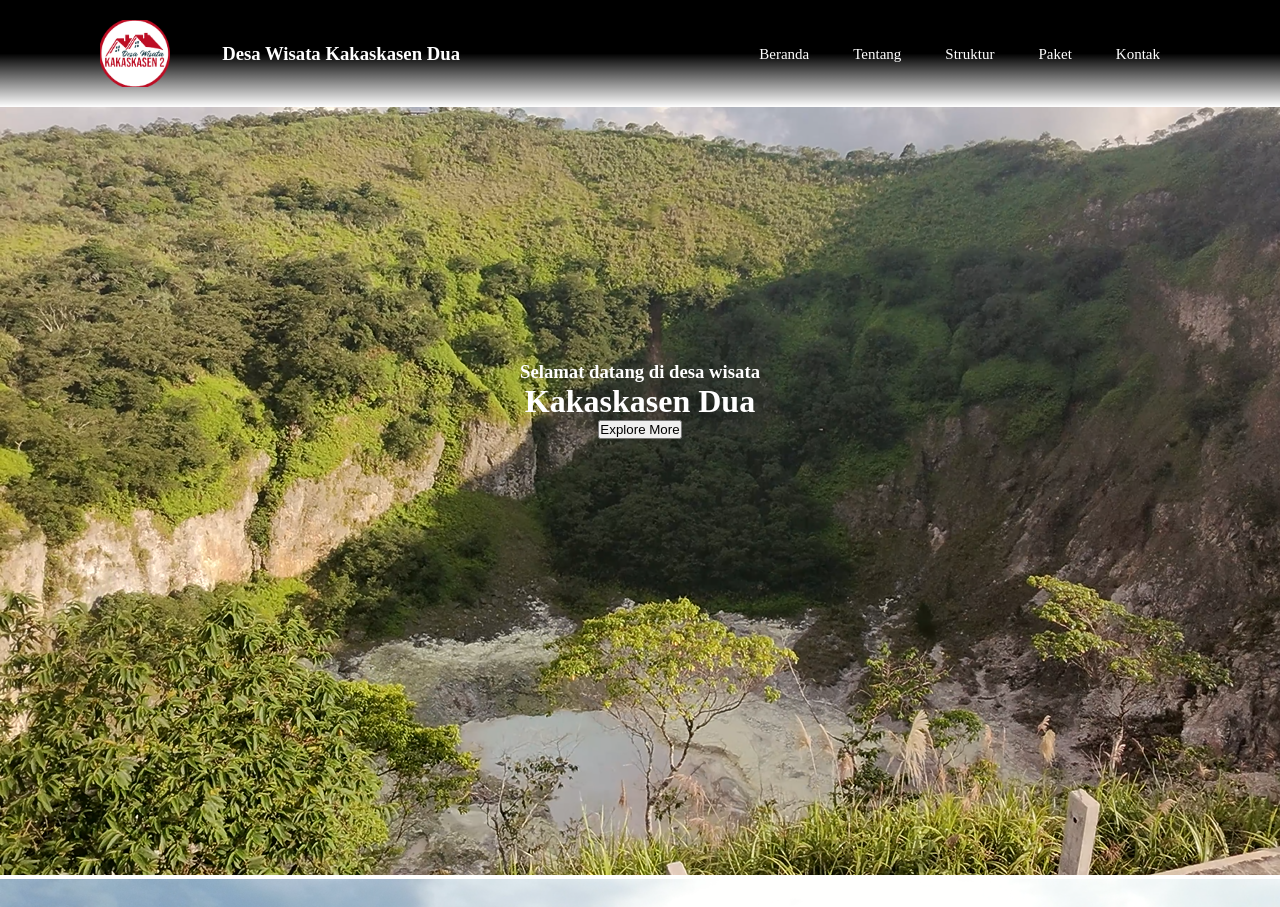
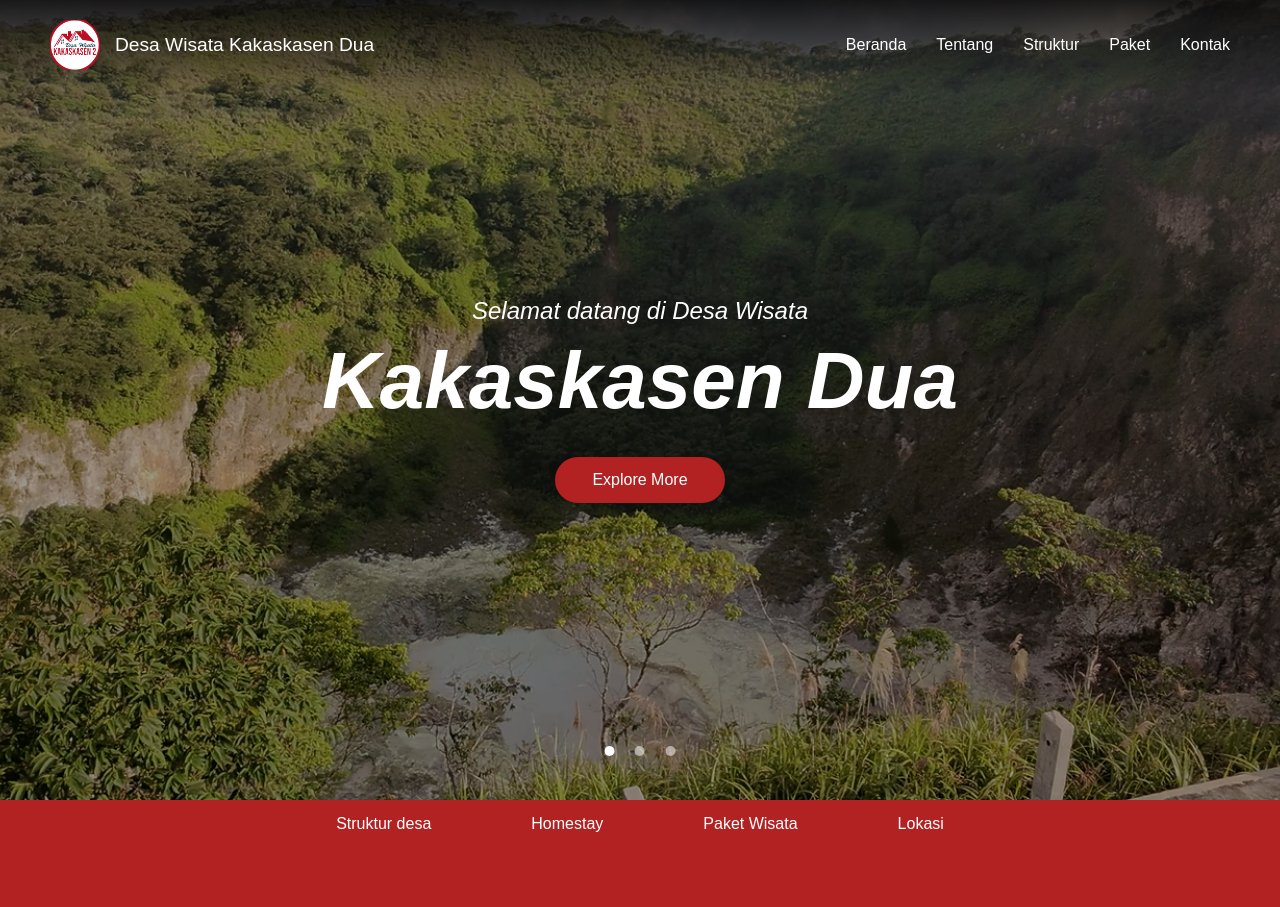
Before and after one commit to MeidoInChina/PeKaeL, a PHP site: page / in a window 1280 px wide. After the commit the page ends 832 px from the top, so only its background shows below. Run offline with PHP 8.4, Linux system fonts and the light colour scheme.

Commit message:
mod added
e

```diff
--- a/index.html
+++ b/index.html
@@ -3,6 +3,9 @@
 <head>
     <meta charset="UTF-8">
     <meta name="viewport" content="width=device-width, initial-scale=1.0">
+    <link rel="preconnect" href="https://fonts.googleapis.com">
+    <link rel="preconnect" href="https://fonts.gstatic.com" crossorigin>
+    <link href="https://fonts.googleapis.com/css2?family=Oleo+Script:wght@400;700&display=swap" rel="stylesheet">
     <link rel="stylesheet" href="style.css">
     <title>Document</title>
 </head>
@@ -11,7 +14,7 @@
     <nav>
         <div class="logo">
             <img src="img/logoKK2.png">
-            <h3>Desa Wisata Kakaskasen Dua</h3>
+            <span>Desa Wisata Kakaskasen Dua</span>
         </div>
         <ul class="nav-links">
             <li><a href="#">Beranda</a></li>
@@ -23,19 +26,28 @@
     </nav>
     <!-- explore more -->
     <div class="explore">
-        <div class="slide">
-            <img src="img/scene1.png">
-            <img src="img/scene2.png">
-            <img src="img/scene3.png">
+        <div class="slider">
+            <div class="slide active" style="background-image: url('img/scene1.png')"></div>
+            <div class="slide" style="background-image: url('img/scene2.png')"></div>
+            <div class="slide" style="background-image: url('img/scene3.png')"></div>
         </div>
         <div class="text">
-            <h3>Selamat datang di desa wisata</h3>
+            <p>Selamat datang di Desa Wisata</p>
             <h1>Kakaskasen Dua</h1>
-            <a href="#"><button>Explore More</button></a>
+            <a href="#" class="explore-btn">Explore More</a>
+        </div>
+        <div class="slider-nav">
+            <span class="dot active"></span>
+            <span class="dot"></span>
+            <span class="dot"></span>
         </div>
     </div>
-    <!-- nav 2? -->
-
+    <div class="menu-nav">
+        <a href="#struktur">Struktur desa</a>
+        <a href="#homestay">Homestay</a>
+        <a href="#paket-wisata">Paket Wisata</a>
+        <a href="#lokasi">Lokasi</a>
+    </div>
     <!-- tentang desa -->
 
     <!-- location -->
@@ -47,6 +59,6 @@
     <!-- struktur pemerintahan -->
 
     <!-- footer -->
-
+    <script src="script.js"></script>
 </body>
 </html>
--- /dev/null
+++ b/script.js
@@ -0,0 +1,30 @@
+const slides = document.querySelectorAll('.slide');
+const dots = document.querySelectorAll('.dot');
+let currentSlide = 0;
+
+function showSlide(n) {
+    slides.forEach(slide => slide.classList.remove('active'));
+    dots.forEach(dot => dot.classList.remove('active'));
+
+    slides[n].classList.add('active');
+    dots[n].classList.add('active');
+}
+
+function nextSlide() {
+    currentSlide++;
+    if (currentSlide >= slides.length) {
+        currentSlide = 0;
+    }
+    showSlide(currentSlide);
+}
+
+// Change slide every 5 seconds
+setInterval(nextSlide, 5000);
+
+// Add click events to dots
+dots.forEach((dot, index) => {
+    dot.addEventListener('click', () => {
+        currentSlide = index;
+        showSlide(currentSlide);
+    });
+});
--- a/style.css
+++ b/style.css
@@ -2,61 +2,193 @@
     margin: 0;
     padding: 0;
     box-sizing: border-box;
+    font-family: 'Poppins', sans-serif;
+}
+
+.oleo-script-regular {
+  font-family: "Oleo Script", system-ui;
+  font-weight: 400;
+  font-style: normal;
+}
+
+.oleo-script-bold {
+  font-family: "Oleo Script", system-ui;
+  font-weight: 700;
+  font-style: normal;
 }
 
 /* navbar specific */
-nav{
+nav {
+    position: fixed;
+    width: 100%;
     display: flex;
     align-items: center;
     justify-content: space-between;
-    padding: 20px 100px;
-    background: linear-gradient(#000000 50%, #00000000);
+    padding: 20px 50px;
+    background: linear-gradient(to bottom, rgba(0,0,0,0.8), transparent);
+    z-index: 1000;
 }
 
-nav .logo{
-    width: 360px;
+nav .logo {
     display: flex;
     align-items: center;
-    justify-content: space-between;
-    color: white;
+    gap: 15px;
 }
 
-nav img{
-    width: 70px;
+nav .logo img {
+    width: 50px;
+    height: 50px;
 }
 
-nav ul li{
-    list-style: none;
-    display: inline-block;
-    margin: 0 20px;
+nav .logo span {
+    color: white;
+    font-size: 1.2em;
+    font-weight: 500;
 }
 
-nav ul li a{
-    color: white;
-    font-size: 15px;
-    font-weight: 200;
-    transition: all 0.3s ease;
-    text-decoration: none;
+.nav-links {
+    display: flex;
+    gap: 30px;
 }
 
-/* Explore */
-.explore{
-    width: 100%;
-    height: 100vh;
+.nav-links li {
+    list-style: none;
 }
 
-.explore .slide{
-    width: 100%;
+.nav-links li a {
+    color: white;
+    text-decoration: none;
+    font-size: 1em;
+    font-weight: 400;
+    transition: 0.3s;
+}
+
+.nav-links li a:hover {
+    opacity: 0.8;
+}
+
+/* Explore Section */
+.explore {
+    position: relative;
     height: 100vh;
-    position: relative;
     overflow: hidden;
 }
 
-.explore .text{
+.slider {
+    width: 100%;
+    height: 100%;
+}
+
+.slide {
+    position: absolute;
+    width: 100%;
+    height: 100%;
+    background-position: center;
+    background-size: cover;
+    display: none;
+    opacity: 0;
+    transition: opacity 0.5s ease-in-out;
+}
+
+.slide.active {
+    display: block;
+    opacity: 1;
+}
+
+.text {
     position: absolute;
     top: 50%;
     left: 50%;
     transform: translate(-50%, -50%);
+    text-align: center;
     color: white;
-    text-align: center;
+    width: 100%;
+    z-index: 2;
 }
+
+.text p {
+    font-size: 1.5em;
+    font-weight: 300;
+    font-style: italic;
+}
+
+.text h1 {
+    font-size: 5em;
+    margin: 10px 0;
+    font-style: italic;
+}
+
+.explore-btn {
+    display: inline-block;
+    padding: 12px 35px;
+    background: #B22222;
+    color: white;
+    text-decoration: none;
+    border-radius: 25px;
+    font-size: 1em;
+    margin-top: 20px;
+    border: 2px solid #B22222;
+    transition: all 0.3s ease;
+}
+
+.explore-btn:hover {
+    background: transparent;
+    border-color: white;
+}
+
+.slider-nav {
+    position: absolute;
+    bottom: 40px;
+    left: 50%;
+    transform: translateX(-50%);
+    z-index: 2;
+}
+
+.dot {
+    width: 10px;
+    height: 10px;
+    background: white;
+    border-radius: 50%;
+    display: inline-block;
+    margin: 0 8px;
+    cursor: pointer;
+    opacity: 0.5;
+    transition: opacity 0.3s ease;
+}
+
+.dot.active {
+    opacity: 1;
+    background: white;
+}
+
+/* Menu Navigation */
+.menu-nav {
+    display: flex;
+    justify-content: center;
+    padding: 15px;
+    background: #B22222;
+    gap: 100px;
+}
+
+.menu-nav a {
+    color: white;
+    text-decoration: none;
+    font-size: 1em;
+    font-weight: 400;
+    transition: opacity 0.3s ease;
+}
+
+.menu-nav a:hover {
+    opacity: 0.8;
+}
+
+/* Tambahkan overlay pada slide */
+.slide::before {
+    content: '';
+    position: absolute;
+    top: 0;
+    left: 0;
+    width: 100%;
+    height: 100%;
+    background: rgba(0, 0, 0, 0.4);
+}
```
